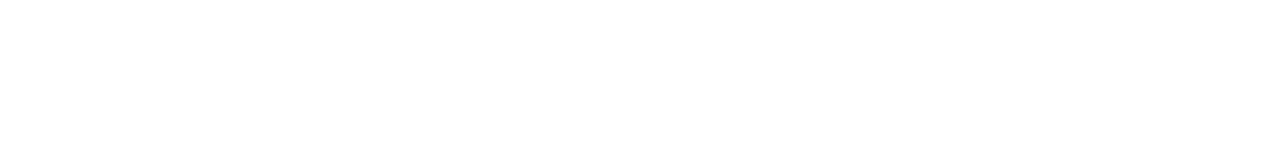
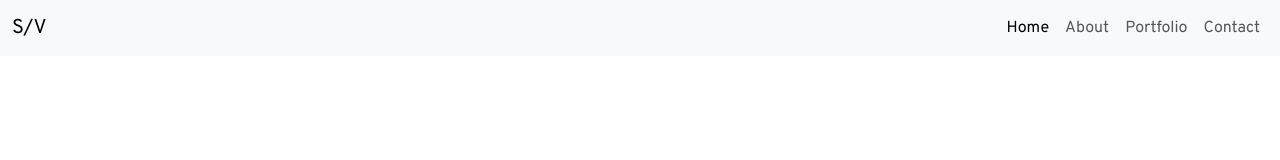
Before and after one commit to sarahvue/portfolio-project, a plain HTML site: page index.html in a window 1280 px wide. Drawn offline with nearby package versions, Linux system fonts and the light colour scheme.

Commit message:
added nav

```diff
--- a/index.html
+++ b/index.html
@@ -23,5 +23,38 @@
     <link rel="stylesheet" href="styles.css" />
     <title>Sarah | Web Application Developer</title>
   </head>
-  <body></body>
+  <body>
+    <nav class="navbar navbar-expand-lg bg-body-tertiary">
+      <div class="container-fluid">
+        <a class="navbar-brand" href="#">S/V</a>
+        <button
+          class="navbar-toggler"
+          type="button"
+          data-bs-toggle="collapse"
+          data-bs-target="#navbarNav"
+          aria-controls="navbarNav"
+          aria-expanded="false"
+          aria-label="Toggle navigation"
+        >
+          <span class="navbar-toggler-icon"></span>
+        </button>
+        <div class="collapse navbar-collapse" id="navbarNav">
+          <ul class="navbar-nav ms-auto">
+            <li class="nav-item">
+              <a class="nav-link active" aria-current="page" href="#">Home</a>
+            </li>
+            <li class="nav-item">
+              <a class="nav-link" href="#">About</a>
+            </li>
+            <li class="nav-item">
+              <a class="nav-link" href="#">Portfolio</a>
+            </li>
+            <li class="nav-item">
+              <a class="nav-link" href="#">Contact</a>
+            </li>
+          </ul>
+        </div>
+      </div>
+    </nav>
+  </body>
 </html>
```
